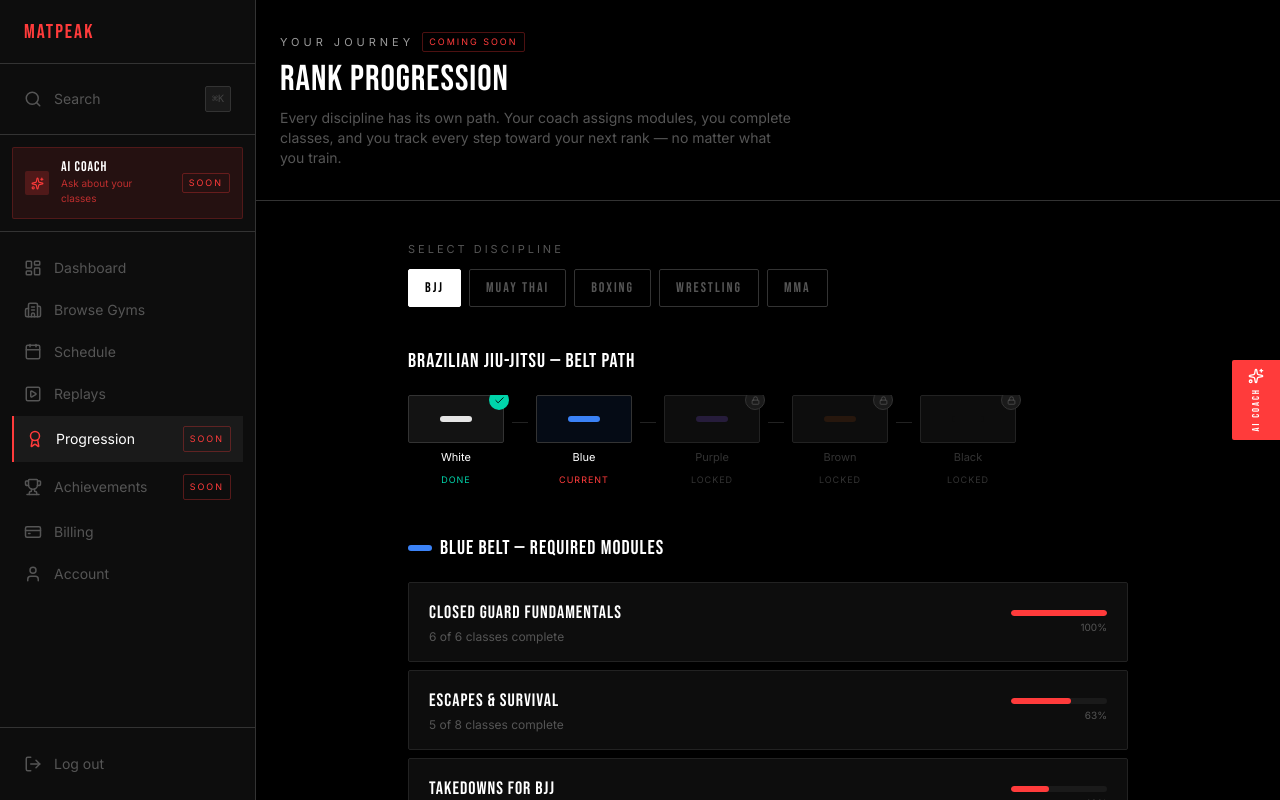
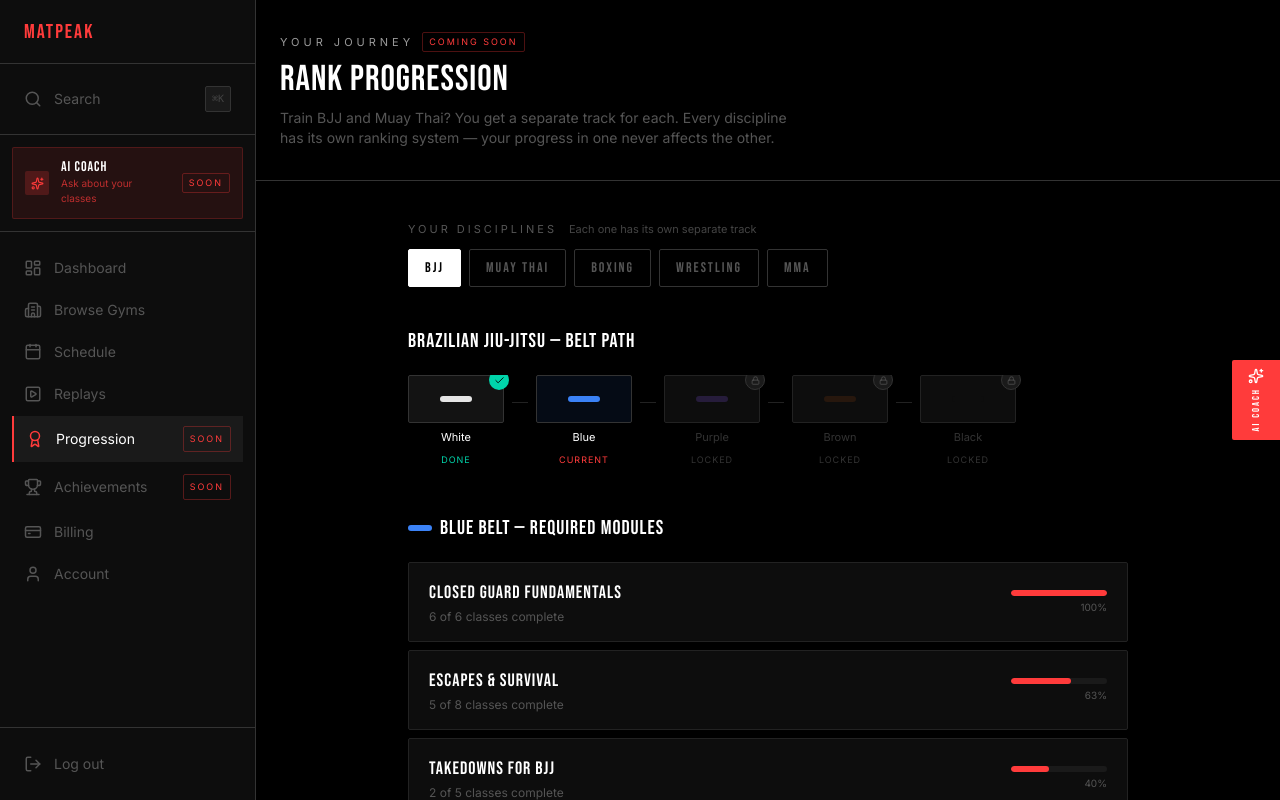
Before and after one commit to vanshdubey18/live-stream, a Next.js app: page /dashboard/progression in a window 1280 px wide. Shown: the top 800 px of the page. Built offline with nearby package versions, Linux system fonts and the light colour scheme.

Commit message:
Progression: clarify each discipline gets its own separate track

```diff
--- a/src/app/(member)/dashboard/progression/page.tsx
+++ b/src/app/(member)/dashboard/progression/page.tsx
@@ -124,7 +124,7 @@ export default function ProgressionPage() {
           </div>
           <h1 className="font-bebas text-4xl text-white tracking-[1px]">Rank Progression</h1>
           <p className="font-inter text-sm text-[#555555] mt-2 max-w-lg">
-            Every discipline has its own path. Your coach assigns modules, you complete classes, and you track every step toward your next rank — no matter what you train.
+            Train BJJ and Muay Thai? You get a separate track for each. Every discipline has its own ranking system — your progress in one never affects the other.
           </p>
         </div>
 
@@ -136,7 +136,10 @@ export default function ProgressionPage() {
             animate={{ opacity: 1, y: 0 }}
             transition={{ duration: 0.3 }}
           >
-            <p className="font-inter text-[11px] text-[#555555] uppercase tracking-[3px] mb-3">Select Discipline</p>
+            <div className="flex items-baseline gap-3 mb-3">
+              <p className="font-inter text-[11px] text-[#555555] uppercase tracking-[3px]">Your Disciplines</p>
+              <p className="font-inter text-[11px] text-[#444444]">Each one has its own separate track</p>
+            </div>
             <div className="flex flex-wrap gap-2">
               {disciplineKeys.map(d => (
                 <button
```
